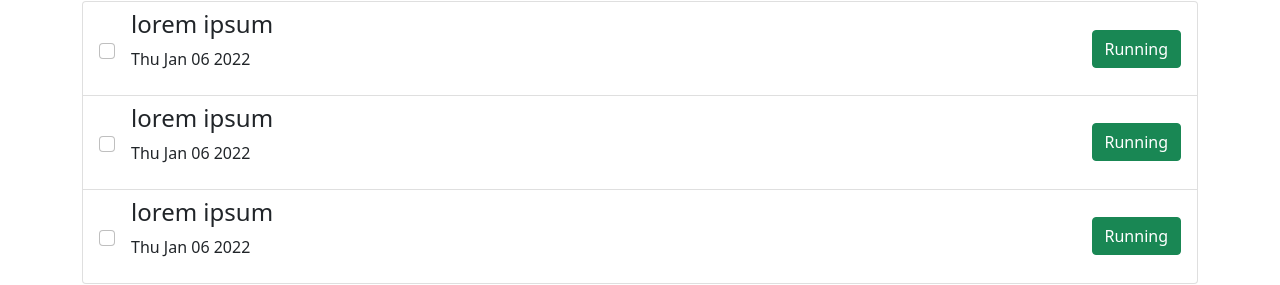
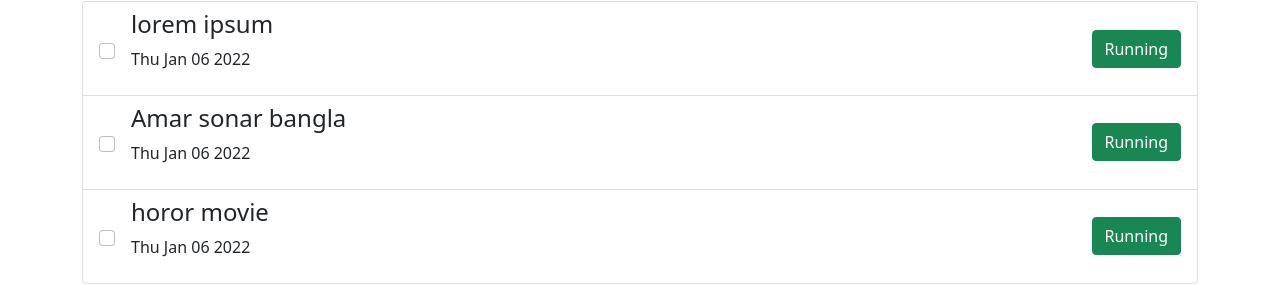
Before and after one commit to jabed3700/TODO-App, a React (Create React App) app: page / in a window 1280 px wide. Shown: the part 214-499 px from the top of the page. Built offline with nearby package versions, Linux system fonts and the light colour scheme.

Commit message:
complete serach and filter function

```diff
--- a/src/Components/todos/index.jsx
+++ b/src/Components/todos/index.jsx
@@ -20,7 +20,7 @@ class Todos extends React.Component{
             },
             {
                 id:'2',
-                text:'lorem ipsum',
+                text:'Amar sonar bangla',
                 desciption: 'Simple description',
                 time: new Date(),
                 isComplete:false,
@@ -28,7 +28,7 @@ class Todos extends React.Component{
             },
             {
                 id:'3',
-                text:'lorem ipsum',
+                text:'horor movie',
                 desciption: 'Simple description',
                 time: new Date(),
                 isComplete:false,
@@ -37,7 +37,8 @@ class Todos extends React.Component{
         ],
         isOpenTodoForm:false,
         searchTerm:'',
-        view:'list'
+        view:'list',
+        filter:'all'
     }
     toggleSelect = todoId =>{
         const todos = [...this.state.todos]
@@ -53,7 +54,9 @@ class Todos extends React.Component{
 
         this.setState({todos})
     }
-    handleSearch=()=>{}
+    handleSearch=value=>{
+        this.setState({searchTerm:value})
+    }
     toggleForm=()=>{
         this.setState({
             isOpenTodoForm: !this.state.isOpenTodoForm
@@ -70,7 +73,9 @@ class Todos extends React.Component{
         this.toggleForm()
     }
 
-    handleFilter = ()=>{};
+    handleFilter = filter=>{
+        this.setState({filter})
+    };
     changeView = event=>{
         this.setState({
             view:event.target.value
@@ -80,16 +85,34 @@ class Todos extends React.Component{
     clearCompleted = () =>{};
     reset = () =>{}
 
+    performSearch = ()=>{
+       return this.state.todos.filter(
+           todo=>todo.text.toLowerCase().includes(this.state.searchTerm.toLowerCase())
+       )
+    }
+    performFilter = todos =>{
+        const {filter} = this.state
+        if(filter === 'completed'){
+            return todos.filter(todo=>todo.isComplete)
+        }else if(filter === 'running'){
+            return todos.filter(todo=>!todo.isComplete)
+        }else{
+            return todos
+        }
+    }
+
     getView = ()=>{
+        let todos = this.performSearch()
+        todos = this.performFilter(todos)
         return this.state.view === 'list' ? (
         <ListView
-            todos={this.state.todos}
+            todos={todos}
             toggleSelect={this.toggleSelect}
             toggleComplete={this.toggleComplete}
             />
         ):(
             <TableView
-            todos={this.state.todos}
+            todos={todos}
             toggleSelect={this.toggleSelect}
             toggleComplete={this.toggleComplete}
             />
```
